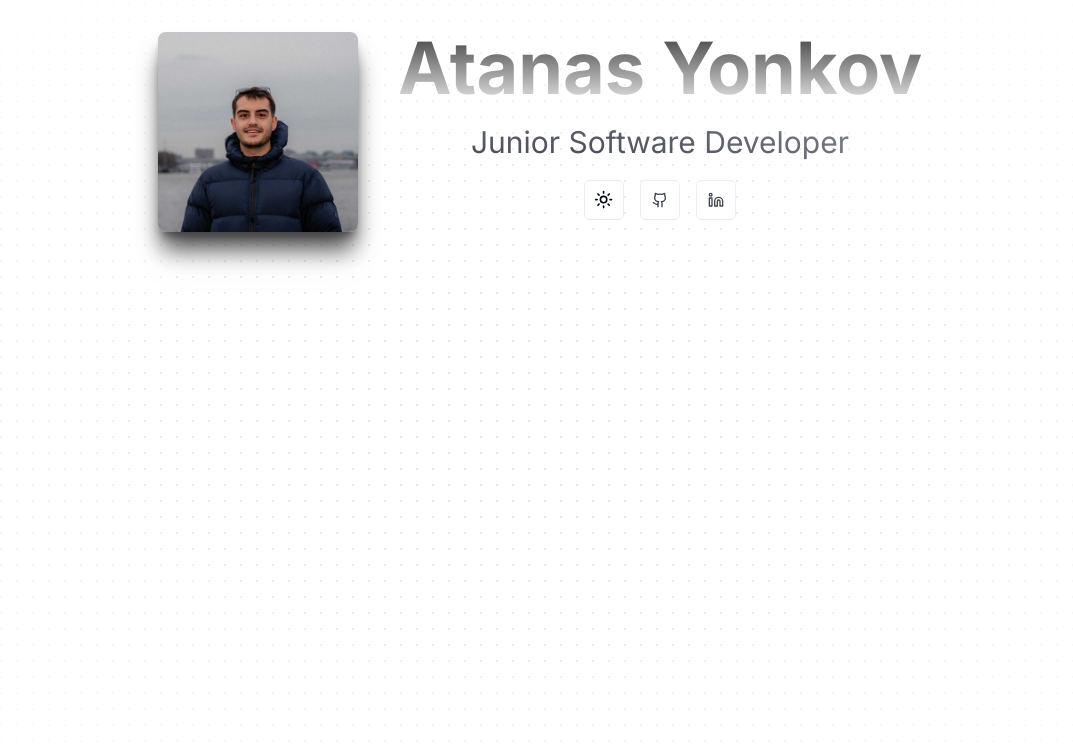
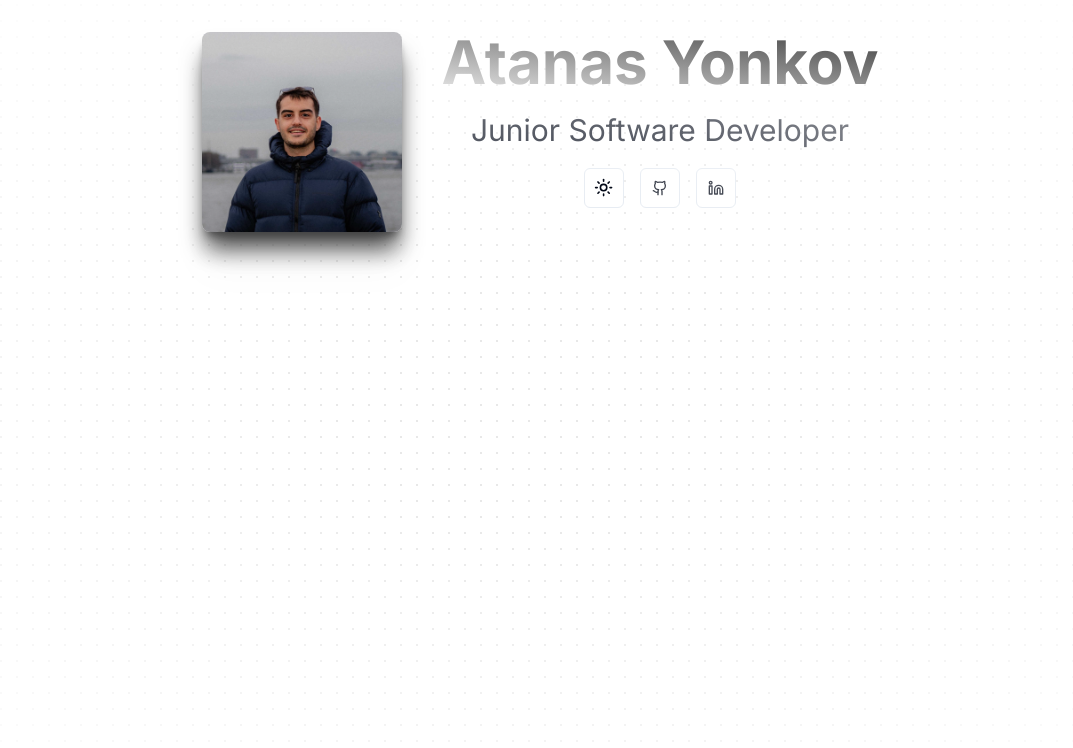
Before and after one commit to ayonkov1/portfolio, a Next.js app: page / in a window 1280 px wide. Shown: the top 748 px of the page, without its empty margins (100-1173 px from the left). Built offline with nearby package versions, Linux system fonts and the light colour scheme.

Commit message:
update page.tsx and cv-base.tsx

```diff
--- a/src/app/page.tsx
+++ b/src/app/page.tsx
@@ -3,10 +3,10 @@ import CVComponent from '@/components/custom/cv-base'
 export default function Home() {
   return (
     <main className="flex min-h-screen flex-col items-center justify-between">
-      <main className="h-screen w-full dark:bg-black bg-white  dark:bg-dot-white/[0.2] bg-dot-black/[0.2] relative flex justify-center pt-8">
+      <div className="h-screen w-full dark:bg-black bg-white  dark:bg-dot-white/[0.2] bg-dot-black/[0.2] relative flex justify-center pt-8">
         <div className="absolute pointer-events-none inset-0 flex items-center justify-center dark:bg-black bg-white [mask-image:radial-gradient(ellipse_at_center,transparent_20%,black)]"></div>
         <CVComponent />
-      </main>
+      </div>
     </main>
   )
 }
--- a/src/components/custom/cv-base.tsx
+++ b/src/components/custom/cv-base.tsx
@@ -5,7 +5,7 @@ import { SocialButton } from './social-buttons'
 
 const CVComponent = () => {
   return (
-    <div className="text-center flex gap-10">
+    <div className="text-center flex flex-col lg:flex-row items-center lg:items-start gap-10">
       <div>
         <Image
           src="/profilepic.png"
@@ -17,10 +17,10 @@ const CVComponent = () => {
         />
       </div>
       <div className="flex flex-col gap-4">
-        <h1 className="text-5xl font-bold sm:text-7xl relative z-20 bg-clip-text text-transparent bg-gradient-to-t from-neutral-200 to-neutral-700">
+        <h1 className="text-2xl lg:text-6xl font-bold relative z-20 bg-clip-text text-transparent bg-gradient-to-tr from-neutral-200 to-neutral-700">
           Atanas Yonkov
         </h1>
-        <p className="text-3xl py-1">Junior Software Developer</p>
+        <p className="text-lg lg:text-3xl py-1">Junior Software Developer</p>
         <div className="flex gap-4 align-middle items-center justify-center">
           <ModeToggle />
           <SocialButton variant="Github" />
```
